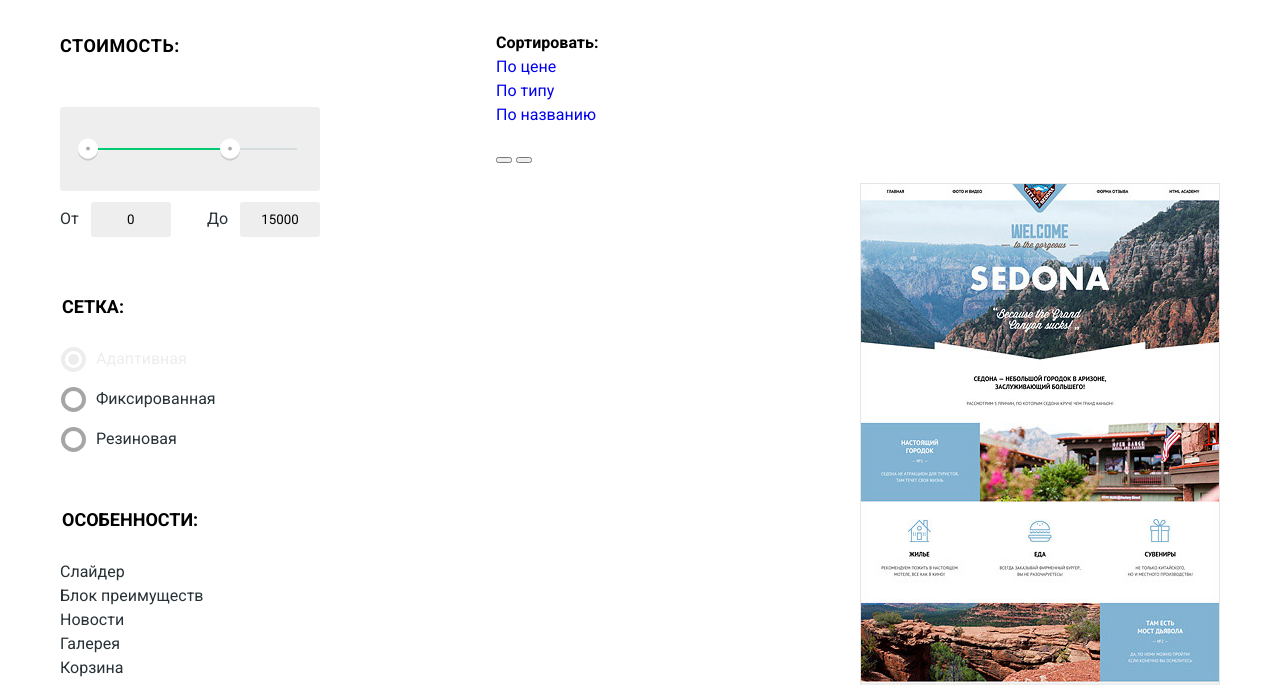
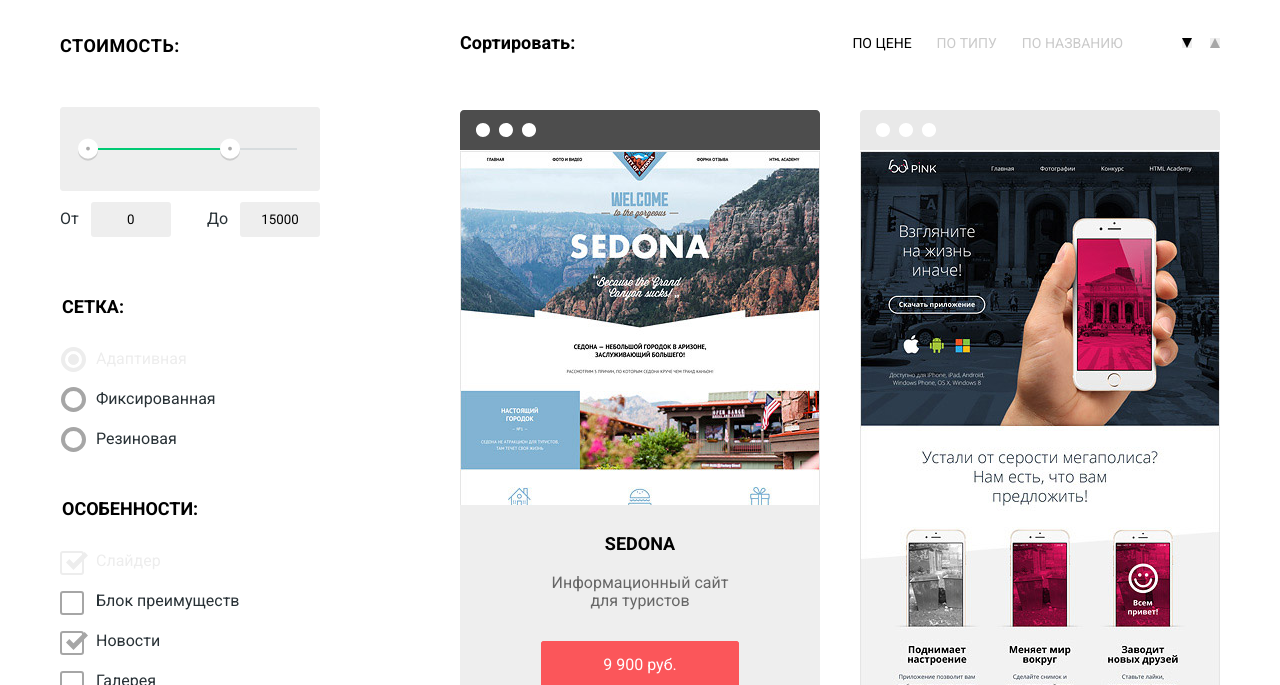
Before and after one commit to Alxv13/nerds, a plain HTML site: page catalog.html in a window 1280 px wide. Shown: the part 267-952 px from the top of the page. Drawn offline with Linux system fonts and the light colour scheme.

Commit message:
стилизован каталог исправлены ошибки

```diff
--- a/catalog.html
+++ b/catalog.html
@@ -305,7 +305,7 @@
               </div>
               </a>
             </li>
-            <li class="catalog-item">
+            <li class="our-partners-item">
               <a href="#">
               <h3 class="visually-hidden">кваст</h3>
               <svg version="1.1" id="Layer_1" xmlns="http://www.w3.org/2000/svg" xmlns:xlink="http://www.w3.org/1999/xlink" x="0px" y="0px"
@@ -327,17 +327,17 @@
               </a>
             </li>
           </ul>
-          <ul class="panagination-list">
-            <li class="panagination-item">
+          <ul class="pagination-list">
+            <li class="pagination-item">
               <a class="active" href="#">1</a>
             </li>
-            <li class="panagination-item">
+            <li class="pagination-item">
               <a href="#">2</a>
             </li>
-            <li class="panagination-item">
+            <li class="pagination-item">
               <a href="#">3</a>
             </li>
-            <li class="panagination-item">
+            <li class="pagination-item">
               <a href="#">Следующая</a>
             </li>
           </ul>
@@ -347,7 +347,7 @@
   </div>
   <section class="map">
     <h2 class="visually-hidden">Карта</h2>
-    <iframe src="https://www.google.com/maps/embed?pb=!1m18!1m12!1m3!1d1998.6036253002815!2d30.320858715677197!3d59.93871916905466!2m3!1f0!2f0!3f0!3m2!1i1024!2i768!4f13.1!3m3!1m2!1s0x4696310fca145cc1%3A0x42b32648d8238007!2z0JHQvtC70YzRiNCw0Y8g0JrQvtC90Y7RiNC10L3QvdCw0Y8g0YPQuy4sIDE5LzgsINCh0LDQvdC60YIt0J_QtdGC0LXRgNCx0YPRgNCzLCAxOTExODY!5e0!3m2!1sru!2sru!4v1587890082138!5m2!1sru!2sru" width="1200" height="450" frameborder="0" style="border:0;" allowfullscreen="" aria-hidden="false" tabindex="0"></iframe>
+      <iframe src="https://yandex.ru/map-widget/v1/?um=constructor%3A0c4ef20e5ca89aec49b13ac30b7aaf353bf3febb7d69033690b77e7a912e59b0&amp;source=constructor" width="100%" height="450" frameborder="0"></iframe>
     <div class="container">
     <section class="address">
       <h3>NЁRDS DESIGN STUDIO</h3>
--- a/css/style.css
+++ b/css/style.css
@@ -59,6 +59,7 @@ input[type="radio"].visually-hidden {
   text-align: center;
   text-decoration: none;
 
+  background: 0 0;
   background-color:#fb565a;
   border-radius: 3px;
   border: 0;
@@ -564,6 +565,8 @@ margin-right:123px;
   padding:0;
 }
 
+/****************FILTERS************/
+
 .filter {
   width: 260px;
 }
@@ -674,6 +677,10 @@ fieldset .grid {
   margin-bottom: 11px;
 }
 
+.net-option:last-child {
+    margin-bottom: 0;
+  }
+
 .filter-input-radio:disabled+label {
     color: #ededed;
 }
@@ -721,6 +728,327 @@ fieldset .grid {
     border: 1px solid #a6a6a6;
     border-radius: 50%;
   }
+
+
+
+.filter-option fieldset:last-of-type {
+      margin-bottom: 0;
+}
+
+.features-item {
+    margin-bottom: 16px;
+  }
+
+.features-item:last-child {
+    margin-bottom: 0;
+  }
+
+.filter-input-checkbox:disabled+label {
+    color: #ededed;
+  }
+.filter-input-checkbox:disabled+label:hover {
+      color: #000000;
+  }
+
+.features-item label {
+    padding-left:36px;
+    position: relative;
+  }
+
+  .filter-input-checkbox+label::before {
+      content: "";
+      width: 20px;
+      height: 20px;
+      position: absolute;
+      left: 0;
+      top: 0;
+      border: 2px solid #a6a6a6;
+      border-radius: 3px;
+  }
+
+.filter-input-checkbox:disabled+label::before {
+      border: 2px solid #ededed;
+  }
+
+.filter-input-checkbox:disabled+label:hover::before {
+      border: 2px solid #4d4d4d;
+  }
+
+.filter-input-checkbox:checked+label::after {
+      content: "";
+      width: 25px;
+      height: 22px;
+      position: absolute;
+      left: 6px;
+      top: -1px;
+      background-image: url(../img/сheсkbox.svg);
+      background-repeat: no-repeat;
+  }
+.filter-input-checkbox:checked:disabled+label::after {
+      background-image: url(../img/сheсkbox-disabled.svg);
+  }
+  .filter-input-checkbox:checked:disabled+label:hover::after {
+      background-image: url(../img/сheсkbox-hover.svg);
+  }
+
+.filter-input-checkbox+label:hover {
+  color: #000000;
+}
+
+.filter-input-checkbox+label:hover::before {
+  border: 2px solid #4d4d4d;
+}
+
+.filter-input-checkbox:checked+label:hover::after {
+    background-image: url(../img/сheсkbox-hover.svg);
+}
+
+.filter button {
+  width: 100%;
+  border: 0;
+  padding: 15px 0;
+  margin-top: 50px;
+  background-color: #eeeeee;
+  font-family: inherit;
+}
+
+
+/***********FILTERS END***************/
+
+
+/**********CATALOG PARTNERS***********/
+
+.catalog-partners .container {
+  max-width: 760px;
+}
+
+.sorting {
+  display: flex;
+  justify-content: space-between;
+  width: 760px;
+}
+
+.sorting b {
+  font-size: 18px;
+  margin-right: 218px;
+
+}
+.sorting ul {
+  display: flex;
+}
+
+.sort-item {
+  margin-right: 25px;
+}
+
+.sort-item:last-child {
+  margin: 0;
+}
+
+
+
+.sort-item .active {
+  color: #000000;
+}
+
+.sort-item a:active {
+  color: #000000;
+}
+
+.sort-item a:hover {
+  color: #8d8d8d;
+}
+
+
+.sorting a {
+  display: block;
+  text-transform: uppercase;
+  font-size: 14px;
+  color: #cacaca;
+}
+
+
+.sorting-buttons {
+  display: flex;
+  padding: 0;
+  margin: 0;
+  align-items: center;
+}
+
+.sorting-buttons .button-down:active {
+  border-color: #231f20 transparent transparent;
+}
+
+.sorting-buttons .button-down:hover {
+  border-color: #a6a6a6 transparent transparent;
+}
+
+.sorting-buttons .button-down,
+.sorting-buttons .button-up {
+  width: 0;
+  height: 0;
+  padding: 0;
+  margin: 0 18px 0 0;
+  border-style: solid;
+  border-width: 10px 5.5px 0;
+  border-color: #010101 transparent transparent;
+}
+
+
+.sorting-buttons .button-up:active {
+  border-color: transparent transparent #231f20;
+}
+
+
+.sorting-buttons .button-up:hover {
+  border-color: transparent transparent #a6a6a6;
+}
+
+.sorting-buttons .button-up {
+  margin: 0;
+  border-width: 0 5.5px 10px;
+  border-color: transparent transparent #a6a6a6;
+}
+
+.our-partners {
+  margin-top: 55px;
+}
+
+.our-partners-list {
+  display: flex;
+  flex-wrap: wrap;
+  justify-content: space-between;
+}
+
+.our-partners-item {
+  position: relative;
+  width: 360px;
+  margin-bottom: 26px;
+
+}
+
+.our-partners-item img {
+  margin-top: -6px;
+}
+
+.our-partners .description {
+  width: 360px;
+  min-height: 165px;
+  text-align: center;
+  padding: 24px 0 40px;
+  background-color: #eeeeee;
+  position: absolute;
+  bottom: 0;
+}
+
+.catalog .description h3 {
+  margin-top: 0;
+  margin-bottom: -1px;
+  font-size: 18px;
+  line-height: 30px;
+  color: #000000;
+}
+
+.catalog .description-text {
+  padding: 0 78px;
+  margin-bottom: 43px;
+  line-height: 18px;
+  color: #666666;
+}
+
+.description .price {
+  background-color: #fb565a;
+  border: 1px solid #fb565a;
+  border-radius: 3px;
+  color: #ffffff;
+  line-height: 18px;
+  padding: 13px 61px;
+  cursor: pointer;
+}
+
+.description .price:active {
+  background-color: #d7373b;
+}
+
+.description .price:hover {
+  border-color: #e74246;
+}
+
+.our-partners-item:not(:first-child):hover path {
+  fill:#4d4d4d;
+}
+
+.our-partners-item:not(:first-child) path {
+  fill:#e9e9e9;
+}
+
+.our-partners-item:not(:first-child):hover .description {
+  display: block;
+}
+
+.our-partners-item:not(:first-child) .description {
+  display: none;
+}
+
+.our-partners-item:nth-child(2) .description-text {
+  padding: 0 54px;
+}
+
+.our-partners-item:nth-child(3) .description-text {
+  padding: 0 83px;
+}
+
+.our-partners-item:nth-child(5) .description-text {
+  padding: 0 68px;
+}
+
+.our-partners-item:last-child .description-text {
+  padding: 0 71px;
+}
+
+.pagination-list {
+  display: flex;
+  margin-top: 44px;
+}
+
+.pagination-item:not(:last-child) {
+  margin-right: 10px;
+}
+
+
+.pagination-item .active {
+  background-color: #fff;
+}
+
+.pagination-item a {
+  padding: 12px 18px;
+  border: 3px solid #eee;
+  background-color: #eee;
+  color: #000;
+  line-height: 18px;
+  text-transform: uppercase;
+  font-weight: 500;
+}
+
+.pagination-item a:active {
+  color: #a9a9a9;
+  background-color: #d5d5d5;
+  border: 3px solid #d5d5d5;
+  border-top-color: #bfbfbf;
+}
+
+.pagination-item a:hover {
+  background-color: #dfdfdf;
+  border: 3px solid #dfdfdf;
+}
+
+.pagination-item:not(:last-child) {
+  margin-right: 10px;
+}
+
+.pagination-item:last-child a {
+  padding: 12px 75px;
+}
 
 
 
```
Also changed, not shown: img/checkbox-on.svg (added), img/сheсkbox-disabled.svg (added), img/сheсkbox-hover.svg (added), img/сheсkbox.svg (added).
